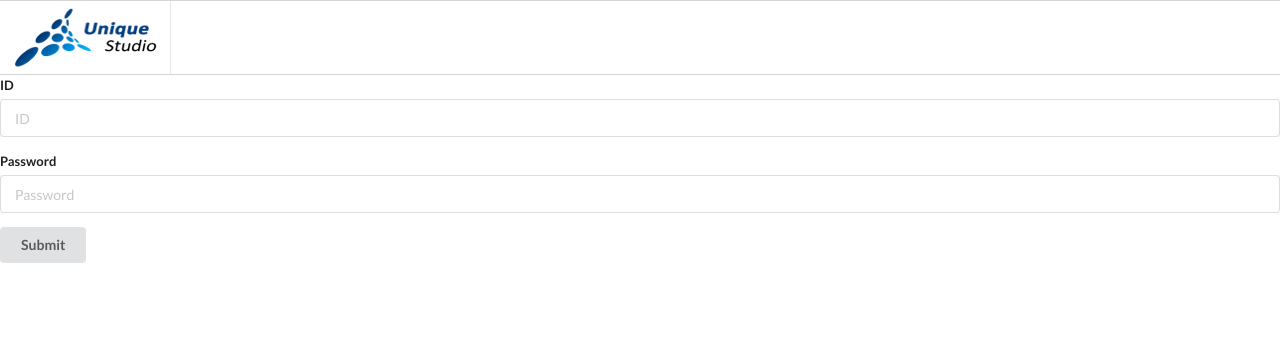
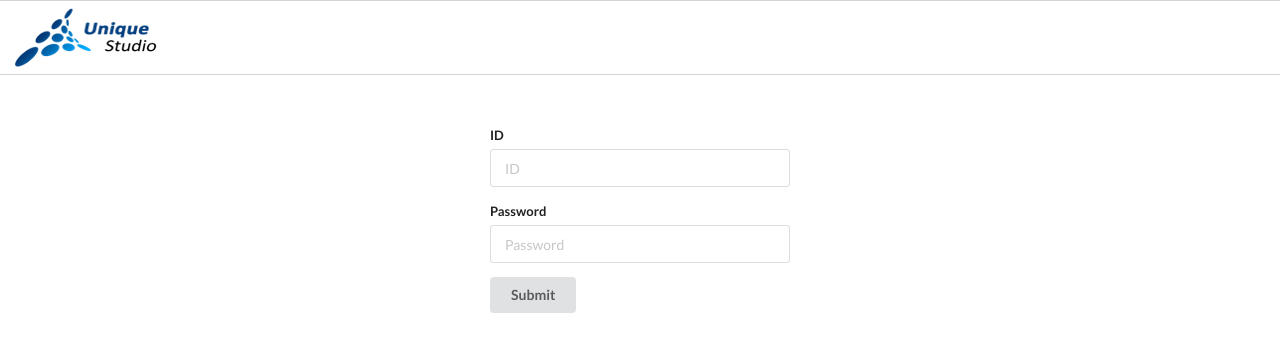
Before and after one commit to ver217/UniqueStudio-2017Fall-Fresh, a Python web app: template app/templates/login.html in a window 1280 px wide. Shown: the top 352 px of the page. Run offline with Jinja, Linux system fonts and the light colour scheme; the template is opened without the code that fills it, so the values that code supplies are empty.

Commit message:
fix layout and script bug

```diff
--- a/app/static/main.css
+++ b/app/static/main.css
@@ -1,26 +1,6 @@
-#intro {
-    margin-bottom: 20px;
-}
 .logo{
     position: relative;
     height: 73px;
-}
-.logo:before{
-    position: absolute;
-    content: '';
-    top: 0;
-    right: 0;
-    height: 100%;
-    width: 1px;
-    background: rgba(34,36,38,.1);
-}
-
-.centered{
-    margin:0 auto
-}
-
-#fileToUpload{
-    display: none;
 }
 
 body, html {
@@ -28,29 +8,10 @@ body, html {
     min-width: 660px;
 }
 
-
-#drag-area{
-    position: relative;
-    margin: 0 auto 20px;
-    width: 500px;
-    height: 200px;
-    border: dashed 1px gray;
-    background-color: #F5F5F5;
-    z-index: 233;
+#form{
+    width: 300px;
+    margin: 0 auto;
 }
-#drag-area>p{
-    cursor:default;
-    position: absolute;
-    font-size: 50px;
-    line-height: 50px;
-    top:50%;
-    left:50%;
-    margin:-25px 0 0 -115px;
-    color: lightgray;
-    user-select: none;
-    -moz-user-select: none;
-    -ms-user-select: none;
-    -webkit-user-select: none;
-    user-focus: none;
-    z-index: 0;
+#form>button{
+    text-align: center;
 }
--- a/app/static/main.js
+++ b/app/static/main.js
@@ -1,4 +1,6 @@
 function input_check() {
     return $('#password').val&&$('#id').val
 }
-$('.ui.accordion').accordion();
+function init() {
+    $('.ui.accordion').accordion();
+}
--- a/app/templates/base.html
+++ b/app/templates/base.html
@@ -21,7 +21,11 @@
         <img class="ui small left floated " style="padding: 0.5em 1em" src="../static/src/logo.png"/>
     </div>
 </div>
-{% block content %}
-{% endblock %}
+<div class="container" style="margin: 50px">
+    {% block content %}
+    {% endblock %}
+</div>
+
 </body>
+<script>init();</script>
 </html>
--- a/app/templates/login.html
+++ b/app/templates/login.html
@@ -1,6 +1,6 @@
 {% extends "base.html" %}
 {% block content %}
-<form class="ui form center aligned" action="/system/login/post" method="post">
+<form id="form" class="ui form center aligned" action="/system/login/post" method="post" >
     <div class="field">
         <label>ID</label>
         <input type="text" name="id" placeholder="ID" id="id">
@@ -9,6 +9,6 @@
         <label>Password</label>
         <input type="password" name="pw" placeholder="Password" id="password">
     </div>
-    <button class="ui button" type="submit" onsubmit="input_check()">Submit</button>
+    <button class="ui button" type="submit" onsubmit="return input_check()">Submit</button>
 </form>
 {% endblock %}
```
